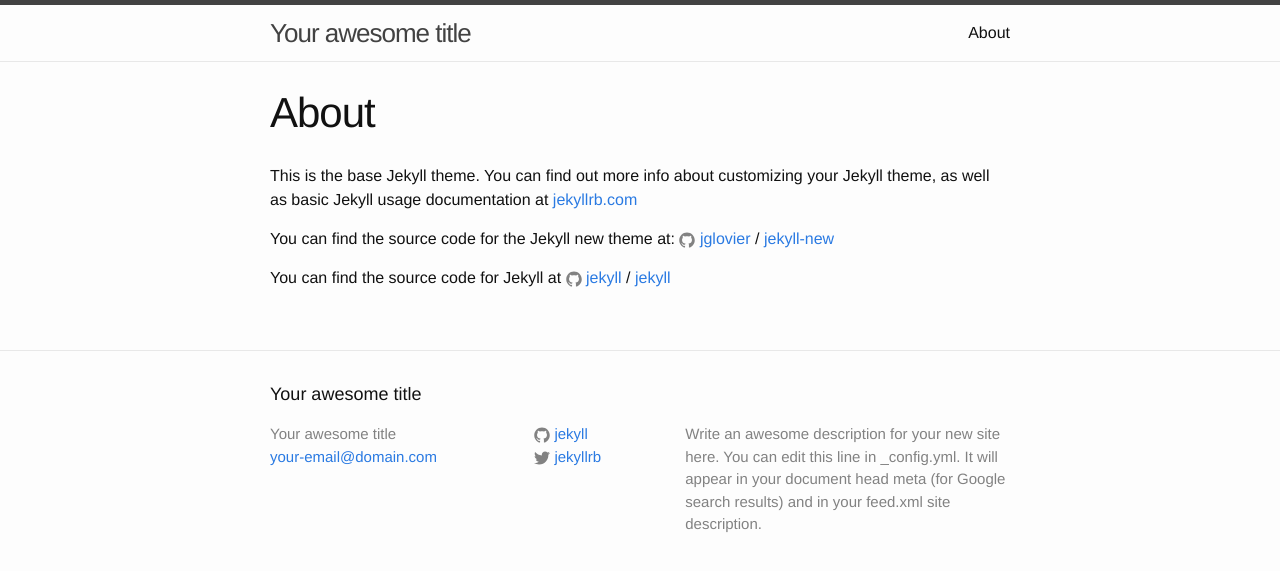
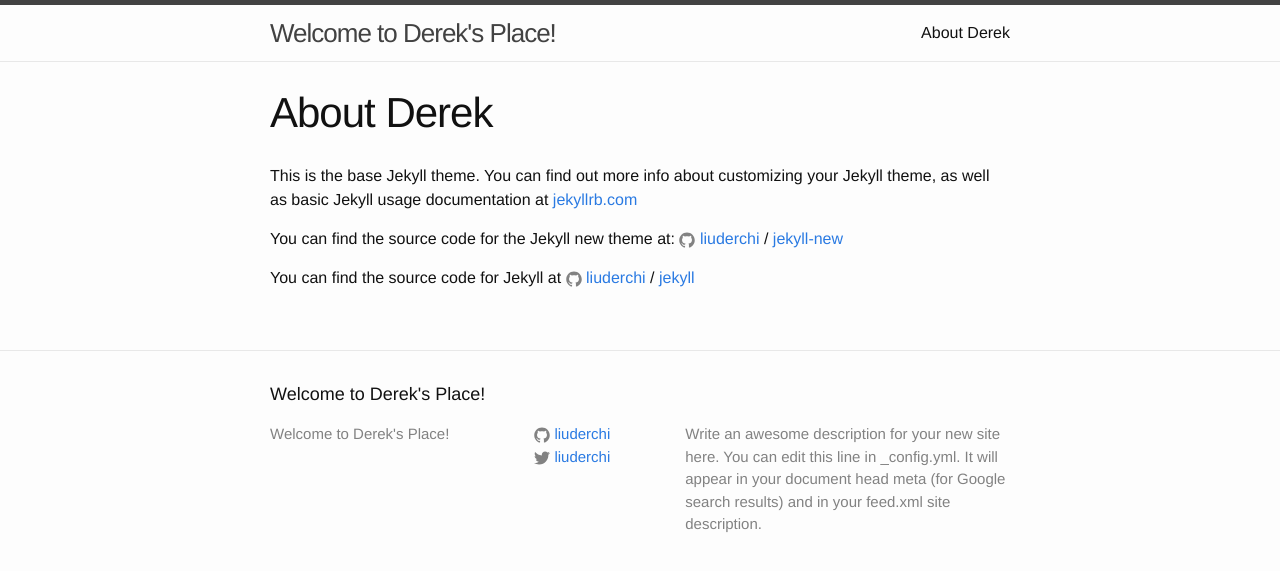
Before and after one commit to liuderchi/liuderchi.github.io.OLD, a Jekyll site: the page built from about.md, in a window 1280 px wide. Shown: the top 571 px of the page. Built offline with Jekyll 4.4.1, drawn with Linux system fonts in a browser that asks for light colours.

Commit message:
[doc] add data, update _config.yml, about.md
- add me.yml to put personal info
- update _config.yml to avoid putting email info
- update about.md

```diff
--- a/_config.yml
+++ b/_config.yml
@@ -6,16 +6,16 @@
 # 'jekyll serve'. If you change this file, please restart the server process.
 
 # Site settings
-title: Your awesome title
-email: your-email@domain.com
+title: Welcome to Derek's Place!
+# email: liuderchi@gmail.com
 description: > # this means to ignore newlines until "baseurl:"
   Write an awesome description for your new site here. You can edit this
   line in _config.yml. It will appear in your document head meta (for
   Google search results) and in your feed.xml site description.
 baseurl: "" # the subpath of your site, e.g. /blog
-url: "http://yourdomain.com" # the base hostname & protocol for your site
-twitter_username: jekyllrb
-github_username:  jekyll
+url: "https://liuderchi.github.io/"
+twitter_username: liuderchi
+github_username:  liuderchi
 
 # Build settings
 markdown: kramdown
--- /dev/null
+++ b/_data/me.yml
@@ -0,0 +1,2 @@
+birthyr: 1990
+# access value via {{ site.data.me.birthyr }}
--- a/about.md
+++ b/about.md
@@ -1,15 +1,15 @@
 ---
 layout: page
-title: About
+title: About Derek
 permalink: /about/
 ---
 
 This is the base Jekyll theme. You can find out more info about customizing your Jekyll theme, as well as basic Jekyll usage documentation at [jekyllrb.com](http://jekyllrb.com/)
 
 You can find the source code for the Jekyll new theme at:
-{% include icon-github.html username="jglovier" %} /
+{% include icon-github.html username="liuderchi" %} /
 [jekyll-new](https://github.com/jglovier/jekyll-new)
 
 You can find the source code for Jekyll at
-{% include icon-github.html username="jekyll" %} /
+{% include icon-github.html username="liuderchi" %} /
 [jekyll](https://github.com/jekyll/jekyll)
```
